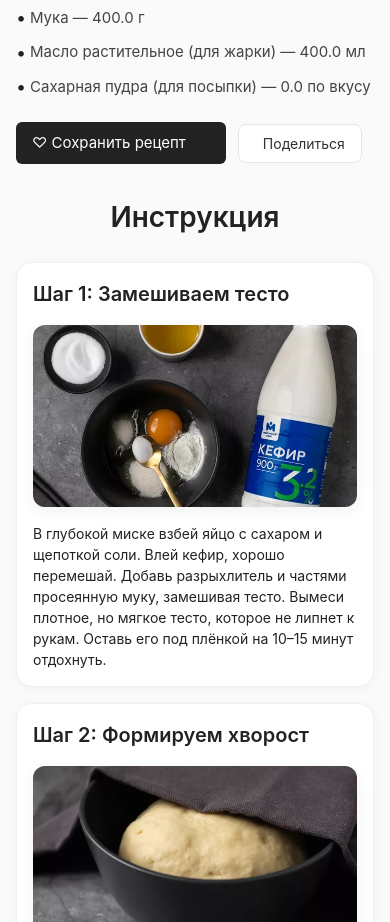
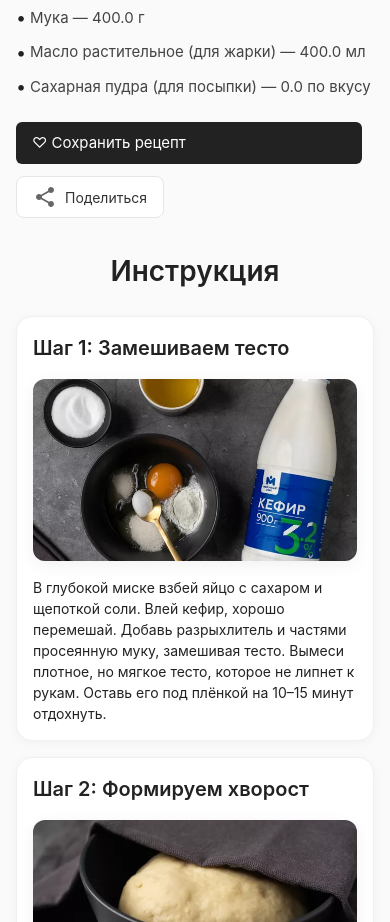
Before and after one commit to art-crazy/nom-nom-nom, a Next.js app: page /recepty/1 in a window 390 px wide. Shown: the part 780-1702 px from the top of the page. Built offline with nearby package versions, Linux system fonts and the light colour scheme; a web font is replaced by a local one.

Commit message:
fix style, add adaptive

```diff
--- a/src/app/recepty/[recipe_id]/RecipePage.module.scss
+++ b/src/app/recepty/[recipe_id]/RecipePage.module.scss
@@ -265,6 +265,11 @@
 }
 
 @media screen and (max-width: 650px) {
+
+  .actionBtns {
+    flex-wrap: wrap;
+  }
+
   .recipePage {
     margin: 64px 0;
     padding: 46px 1rem;
```
